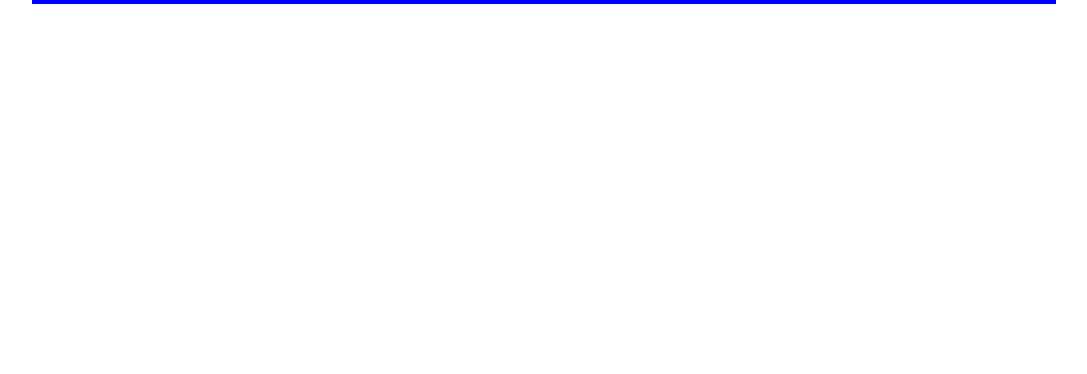
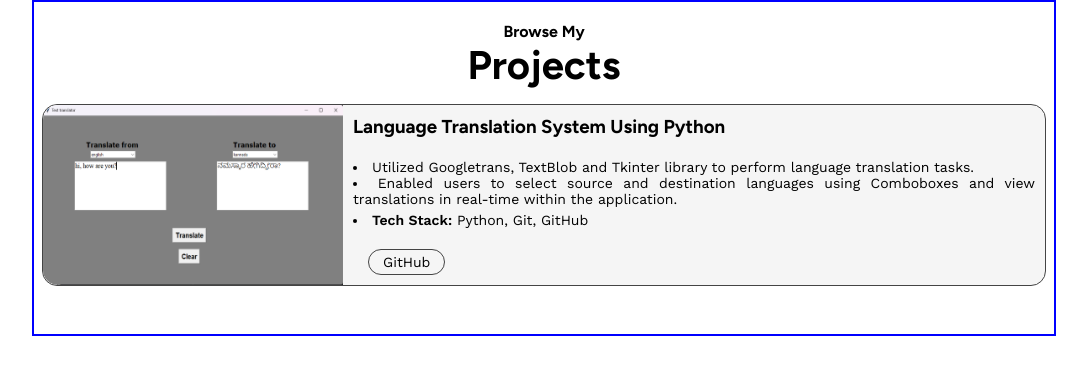
Before and after one commit to SharathM18/Portfolio-Website, a website built with Vite: page index.html in a window 1280 px wide. Shown: the whole page, without its empty margins (96-1183 px from the left). Built offline with nearby package versions, Linux system fonts and the light colour scheme.

Commit message:
implemented project section

```diff
--- a/index.html
+++ b/index.html
@@ -12,7 +12,57 @@
     <title>Sharath M - Portfolio Website</title>
   </head>
   <body>
-    <div class="container"></div>
+    <div class="container">
+      <!-- project section -->
+      <section id="projects">
+        <header class="header">
+          <h3>Browse My</h3>
+          <h1>Projects</h1>
+        </header>
+        <!-- project-1 -->
+        <div class="project-container">
+          <img
+            src="/Output-image.png"
+            alt="project_image"
+            class="project_image"
+          />
+          <div class="project-info">
+            <div class="project-title">
+              <h3>Language Translation System Using Python</h3>
+            </div>
+            <div class="project-description">
+              <ul>
+                <li>
+                  Utilized Googletrans, TextBlob and Tkinter library to perform
+                  language translation tasks.
+                </li>
+                <li>
+                  Enabled users to select source and destination languages using
+                  Comboboxes and view translations in real-time within the
+                  application.
+                </li>
+              </ul>
+              <ul>
+                <li>
+                  <span class="tech-stack">Tech Stack:</span> Python, Git,
+                  GitHub
+                </li>
+              </ul>
+            </div>
+            <div class="project-links">
+              <a
+                href="https://github.com/SharathM18/Language-Translation-System-Using-Python.git"
+                target="_blank"
+                ><button class="btn">GitHub</button></a
+              >
+              <!-- <a href="#"><button class="btn">Demo</button></a> -->
+            </div>
+          </div>
+        </div>
+      </section>
+    </div>
+
+    <!-- script  -->
     <script type="module" src="./src/main.js"></script>
   </body>
 </html>
--- a/src/main.js
+++ b/src/main.js
@@ -1,2 +1,3 @@
 import "../styles/style.css";
 import "../styles/utilities.css";
+import "../styles/components/projects.css";
--- /dev/null
+++ b/styles/components/projects.css
@@ -0,0 +1,158 @@
+.header {
+  text-align: center;
+  margin: 20px 0 15px 0;
+  font-family: var(--font-title);
+  font-weight: 500;
+}
+
+.header > h1 {
+  font-size: var(--text-lg);
+}
+
+.header > h3 {
+  font-size: var(--text-xs);
+}
+
+.project-container {
+  margin: 0 0 10px 0;
+  width: 100%;
+  display: flex;
+  flex-direction: column;
+  border: 0.8px solid rgb(68, 68, 68);
+  border-radius: 15px;
+  background-color: var(--bg-project);
+}
+
+.project_image {
+  border-radius: 15px 15px 0 0;
+  width: 100%;
+  height: 180px;
+}
+
+.project-info {
+  margin: 5px;
+  display: flex;
+  flex-direction: column;
+  justify-content: space-between;
+}
+
+.project-title {
+  font-size: var(--text-sm);
+  font-family: var(--font-title);
+  font-weight: 400;
+}
+
+.project-description {
+  margin: 5px 0;
+  font-size: var(--text-xs);
+  font-family: var(--font-para);
+  font-weight: 400;
+  text-align: justify;
+  display: flex;
+  flex-direction: column;
+  justify-content: space-between;
+  gap: 5px;
+}
+
+.project-description > ul li {
+  list-style-position: inside;
+}
+
+.tech-stack {
+  font-weight: 600;
+}
+
+.project-links {
+  margin: 5px 0 5px 0;
+  display: flex;
+  justify-content: center;
+  gap: 20px;
+}
+
+/* xs */
+@media (min-width: 360px) {
+}
+
+/* sm */
+@media (min-width: 480px) {
+}
+
+/* md */
+@media (min-width: 768px) {
+  .header > h1 {
+    font-size: var(--text-xl);
+  }
+
+  .header > h3 {
+    font-size: var(--text-sm);
+  }
+
+  .project-container {
+    margin: 0 0 15px 0;
+    width: 100%;
+    display: flex;
+    flex-direction: row;
+    border-radius: 15px;
+    background-color: var(--bg-project);
+  }
+
+  .project_image {
+    border-radius: 15px 0 0 15px;
+    width: 250px;
+    height: 180px;
+  }
+
+  .project-info {
+    margin: 5px 7px;
+  }
+
+  .project-title {
+    font-size: var(--text-base);
+  }
+
+  .project-description {
+    font-size: var(--text-sm);
+  }
+
+  .project-links {
+    margin: 0 0 0 15px;
+    display: flex;
+    justify-content: flex-start;
+    gap: 25px;
+  }
+}
+
+/* lg  */
+@media (min-width: 1024px) {
+  .header > h1 {
+    font-size: var(--text-xxl);
+  }
+
+  .header > h3 {
+    font-size: var(--text-base);
+  }
+
+  .project-container {
+    margin: 0 0 20px 0;
+    width: 100%;
+    display: flex;
+    flex-direction: row;
+    border-radius: 15px;
+    background-color: var(--bg-project);
+  }
+
+  .project_image {
+    width: 300px;
+    height: 180px;
+  }
+
+  .project-info {
+    margin: 10px;
+  }
+
+  .project-links {
+    display: flex;
+    justify-content: flex-start;
+    gap: 30px;
+  }
+}
```
Also changed, not shown: public/Output-image.png (added), public/css3.svg (added), public/github.svg (added), public/html5.svg (added), public/js.svg (added), public/linkedin.svg (added), public/mail.svg (added), public/menu-bar.svg (added), public/myphoto.png (added).
